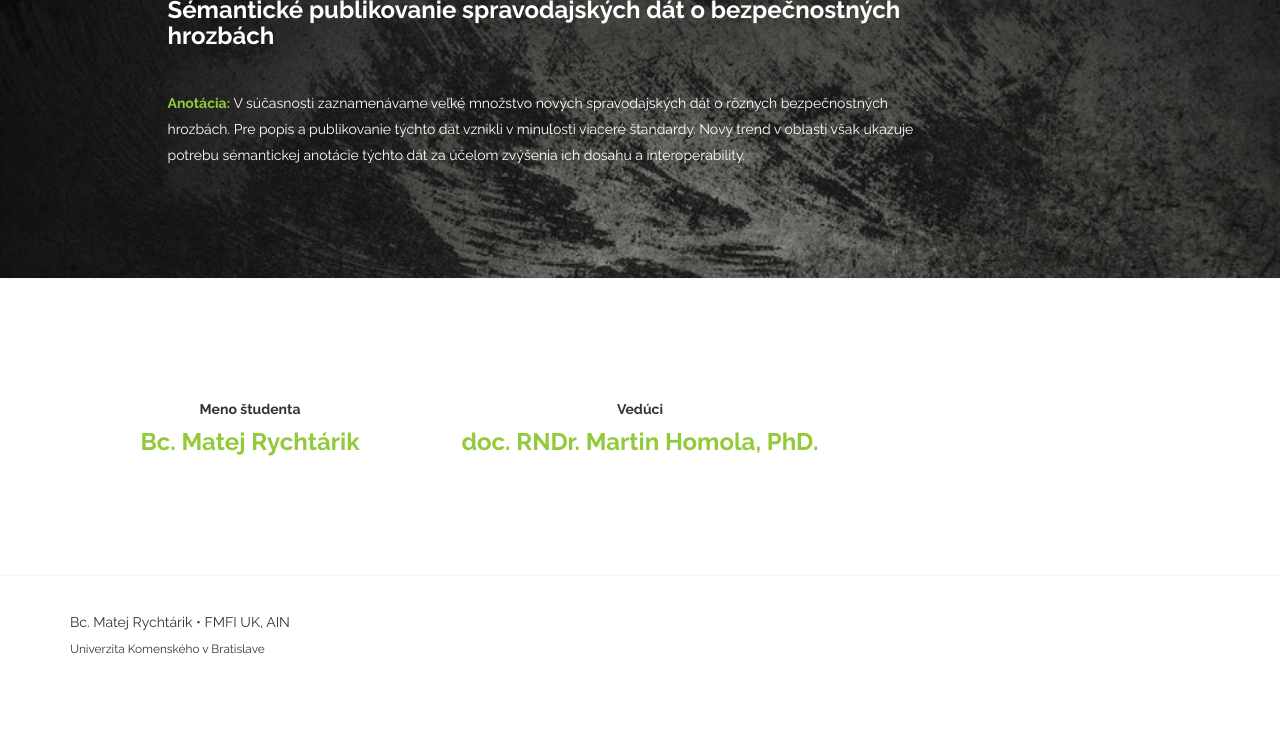
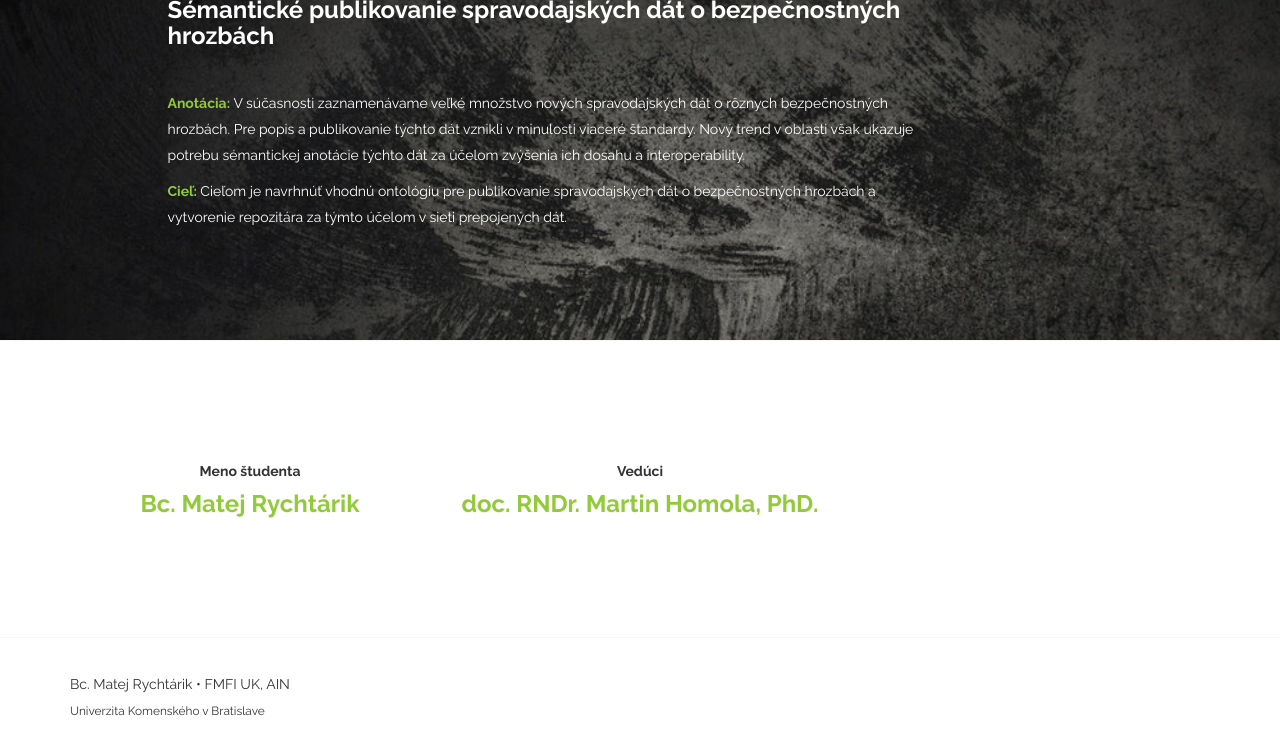
Before and after one commit to rychtovy24/diplomova_praca, a plain HTML site: page page/index.html in a window 1280 px wide. Shown: the part 187-927 px from the top of the page. Before the commit the page ends 865 px from the top, so only its background shows below. Drawn offline with Linux system fonts and the light colour scheme; some packages are replaced by stand-ins of ours.

Commit message:
[TASK] add goal

```diff
--- a/page/index.html
+++ b/page/index.html
@@ -59,6 +59,9 @@
 																		vznikli v minulosti viaceré štandardy. Nový trend v oblasti však ukazuje
 																		potrebu sémantickej anotácie týchto dát za účelom zvýšenia ich dosahu
 																		a interoperability.</p>
+						<p class="wow fadeInUp" data-wow-delay="0.9s"><strong>Cieľ: </strong>Cieľom je navrhnúť vhodnú ontológiu pre publikovanie
+																		spravodajských dát o bezpečnostných hrozbách a vytvorenie repozitára
+																		za týmto účelom v sieti prepojených dát.</p>
 					</div>
 					<div class="col-md-2 col-sm-2"></div>
 				</div>
```
Also changed, not shown: 1 other file.
